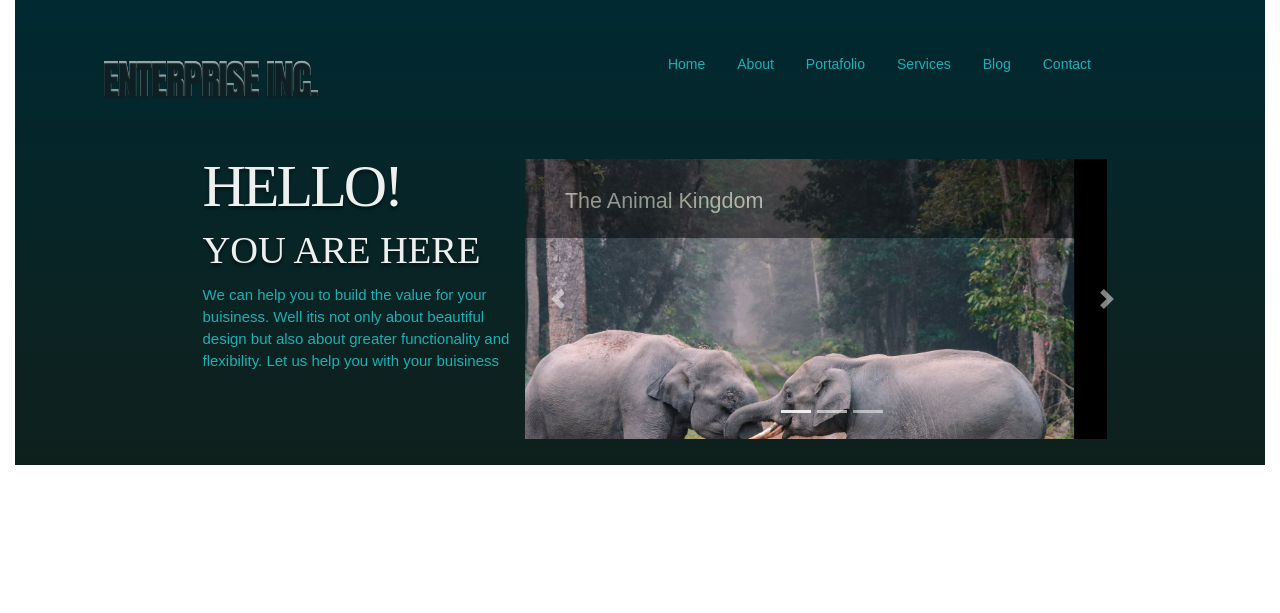
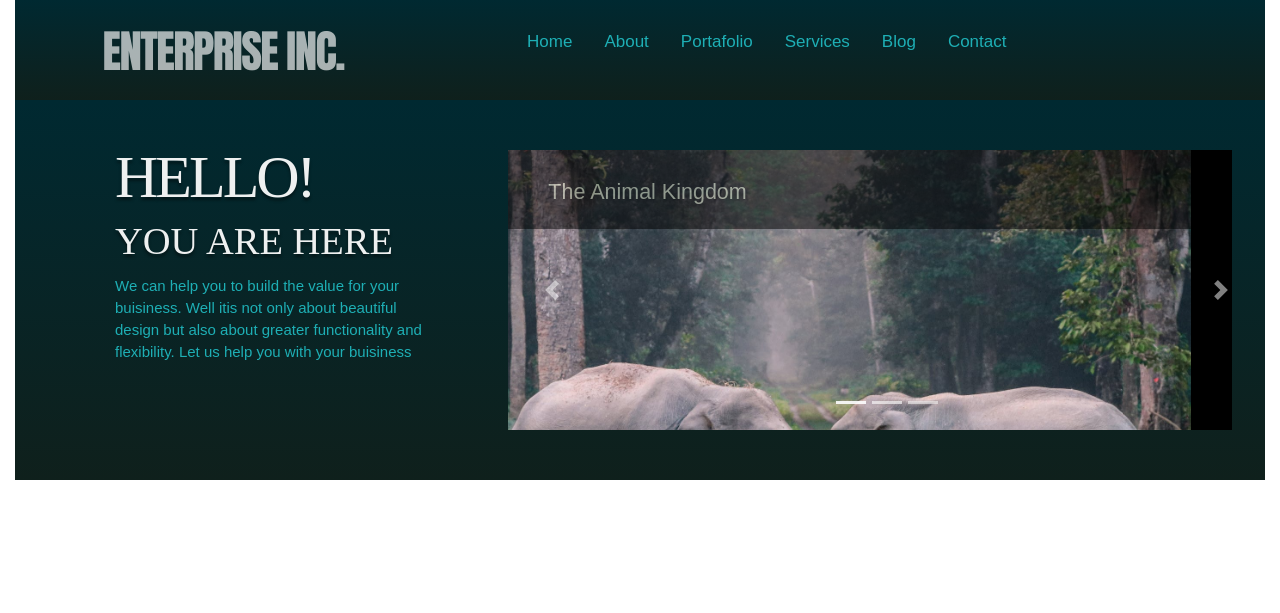
Before and after one commit to Gsosa2703/homepage, a plain HTML site: page index.html in a window 1280 px wide. Drawn offline with nearby package versions, Linux system fonts and the light colour scheme.

Commit message:
separando header del carousel

```diff
--- a/css/main.css
+++ b/css/main.css
@@ -1,31 +1,23 @@
 .header {
     width: 100%;
-    height: 465px;
+    height: 100px;
     background-image: linear-gradient(to top, #0f201c, #002931);
   }
 
   .container-header {
-      margin-left: 7%;
-    width: 83%;
-    height: 462px;
+      padding-left: 7%;
+     width: 83%;
   }
 
 
   .titulo-enterprise {
-    text-shadow: 0px 2px 1px #151c1f;
-    background: linear-gradient(to top, #c9c0bb, #ffffff), linear-gradient(to bottom, #ffffff, #ffffff);
+
     font-family: Impact, Haettenschweiler, 'Arial Narrow Bold', sans-serif;
-    font-size: 40.5px;
-    font-weight: normal;
-    font-stretch: normal;
-    font-style: normal;
-    line-height: normal;
+    font-size: 45px;
     letter-spacing: -1.62px;
     text-align: left;
     color: #ffffff;
-    -webkit-background-clip: text;
-    background-clip: text;
-    -webkit-text-fill-color: transparent;
+
   }
 
   .logo-highlight {
@@ -37,7 +29,7 @@
 
   nav > a{
     font-family: Arial;
-    font-size: 14px;
+    font-size: 17px;
     font-weight: normal;
     font-stretch: normal;
     font-style: normal;
@@ -45,20 +37,28 @@
     letter-spacing: normal;
     text-align: right;
     color: #1eafb5;
+    text-align: center;
   }
 
  nav > a:hover {
-    width: 67px;
-    height: 40px;
+    width: 100px;
+    height: 35px;
     background-image: linear-gradient(to top, rgba(6, 102, 133, 0.5), #19c2c8);
     color: #eef0f0;
+    text-align: center;
+    border-radius: 15px;
 }
 
 
   /*  HEADER CAROUSEL */
 
   .header-carousel{
+      width: 100%;
       padding-left: 100px;
+      background-image: linear-gradient(to top, #0f201c, #002931);
+     padding-top: 50px;
+     padding-bottom: 50px;
+
   }
 
   .carousel-inner{
--- a/index.html
+++ b/index.html
@@ -10,12 +10,11 @@
 <body>
     <div class="container-fluid">
         <header class="header">
-            <div class="container-header">
-                <div class="row pt-5">
+                <div class="row pt-4 container-header">
                 <div class="logo-highlight col-5">
                     <h1 class="titulo-enterprise"> ENTERPRISE INC.  </h1>
                 </div>
-                <nav class="nav col-7 justify-content-end pr-5">
+                <nav class="nav col-7 justify-content-end">
                     <a class="nav-link active" href="#">Home</a>
                     <a class="nav-link" href="#">About</a>
                     <a class="nav-link" href="#">Portafolio</a>
@@ -24,8 +23,9 @@
                     <a class="nav-link" href="#">Contact</a>
                   </nav>
                 </div>
-                <div class="highlight"></div>
-                <div class="header-carousel row">
+            </header>
+            <div class="header-carousel">
+                <div class=" row">
                     <div class="header-carousel-content col-4">
                         <h2 class="Hello">HELLO!</h2>
                         <p class="YOU-ARE-HERE">YOU ARE HERE</p>
@@ -65,7 +65,10 @@
 
                 </div>
             </div>
-        </header>
+        </div>
+        <main>
+
+        </main>
 
     </div>
     <script src="https://code.jquery.com/jquery-3.5.1.slim.min.js" integrity="sha384-DfXdz2htPH0lsSSs5nCTpuj/zy4C+OGpamoFVy38MVBnE+IbbVYUew+OrCXaRkfj" crossorigin="anonymous"></script>
```
